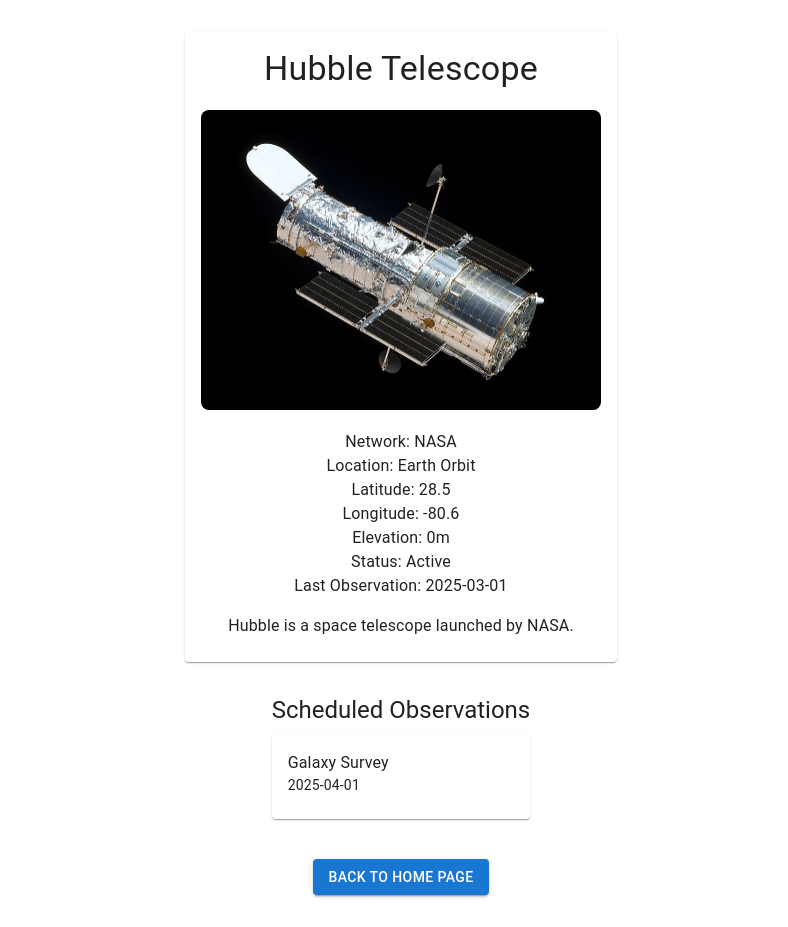
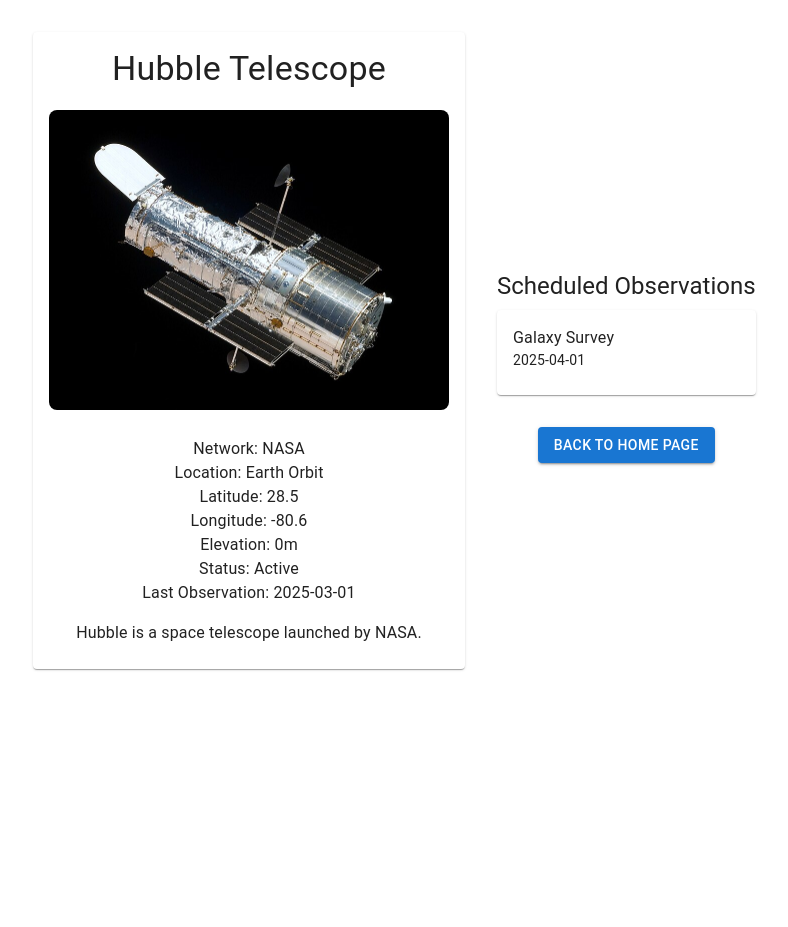
Before and after one commit to tonidobrinski/sensor-network, a Next.js app: page /telescopes/1 in a window 1280 px wide. Shown: the whole page, without its empty margins (239-1027 px from the left). After the commit the page ends 800 px from the top, so only its background shows below. Built offline with nearby package versions, Linux system fonts and the light colour scheme.

Commit message:
minor styling changes in the detail page

```diff
--- a/app/components/TelescopeTable.tsx
+++ b/app/components/TelescopeTable.tsx
@@ -103,7 +103,7 @@
       <Dialog open={open} onClose={() => setOpen(false)}>
         <DialogTitle>Confirm Delete</DialogTitle>
         <DialogContent>
-          Are you sure you want to delete{" "}
+          Are you sure you want to delete
           <strong>{selectedTelescope?.name}</strong>?
         </DialogContent>
         <DialogActions>
--- a/app/styles/components/TelescopeDetails.scss
+++ b/app/styles/components/TelescopeDetails.scss
@@ -5,12 +5,11 @@
   max-width: 800px;
   margin: 0 auto;
   padding: 20px;
+  flex-direction: row;
+  gap: 2rem;
 }
 
 .card-content {
-  display: flex;
-  flex-direction: column;
-  align-items: center;
   text-align: center;
   padding: 16px;
 }
--- a/app/telescopes/[id]/page.tsx
+++ b/app/telescopes/[id]/page.tsx
@@ -6,6 +6,7 @@
 import { useRouter } from "next/navigation";
 import "../../styles/components/TelescopeDetails.scss";
 import { TelescopeTasks } from "@/app/types/components/telescopeTasks";
+import Image from "next/image";
 
 const TelescopeDetails = () => {
   const { id } = useParams();
@@ -42,10 +43,11 @@
           <div className="detail-header">
             <Typography variant="h4">{telescope.name}</Typography>
           </div>
-          <img
-            src={telescope.image}
+          <Image
+            src={telescope.image as string}
             alt={telescope.name}
-            width="100%"
+            width={400}
+            height={400}
             className="telescopes_image"
           />
           <Typography variant="body1">Network: {telescope.network}</Typography>
@@ -71,6 +73,7 @@
         </CardContent>
       </Card>
 
+      <div>
         <Box sx={{ mt: 4 }}>
           <Typography variant="h5" className="section-title">
             Scheduled Observations
@@ -94,6 +97,7 @@
             Back to Home Page
           </Button>
         </Box>
+      </div>
     </Box>
   );
 };
```
Lines whose indentation alone changed are shown as unchanged.
